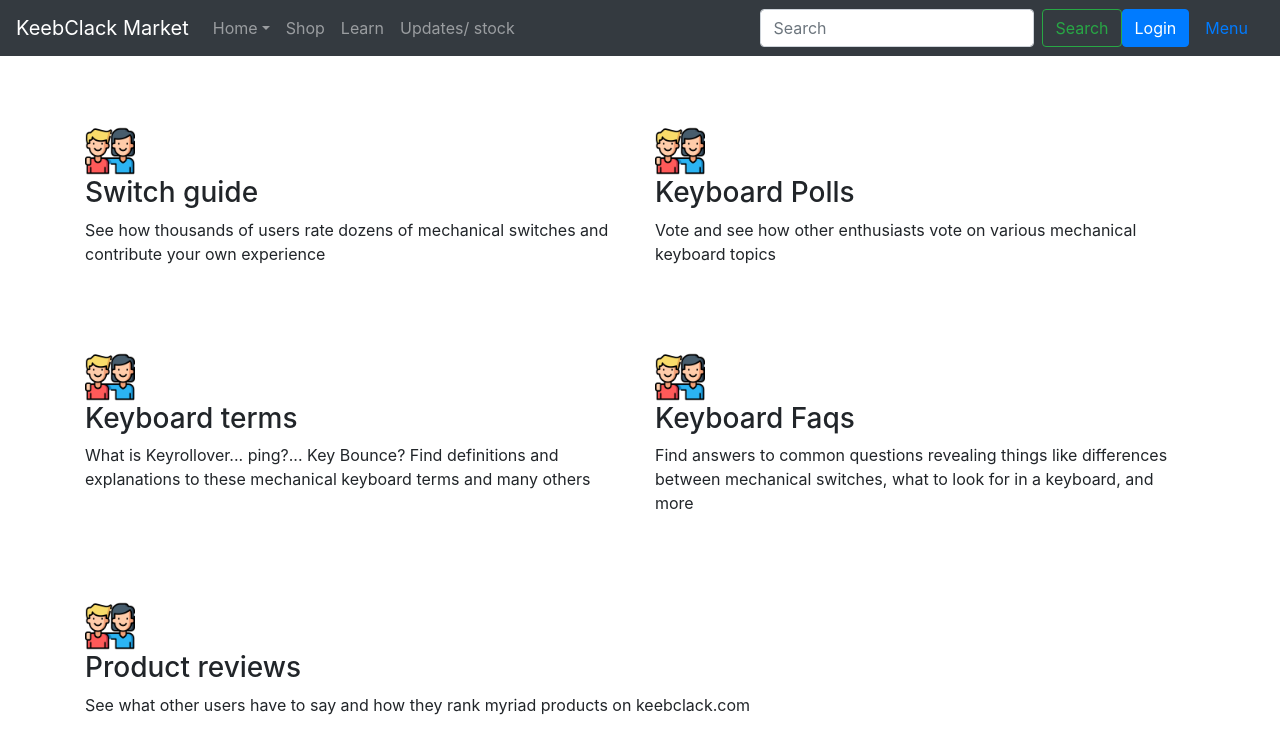
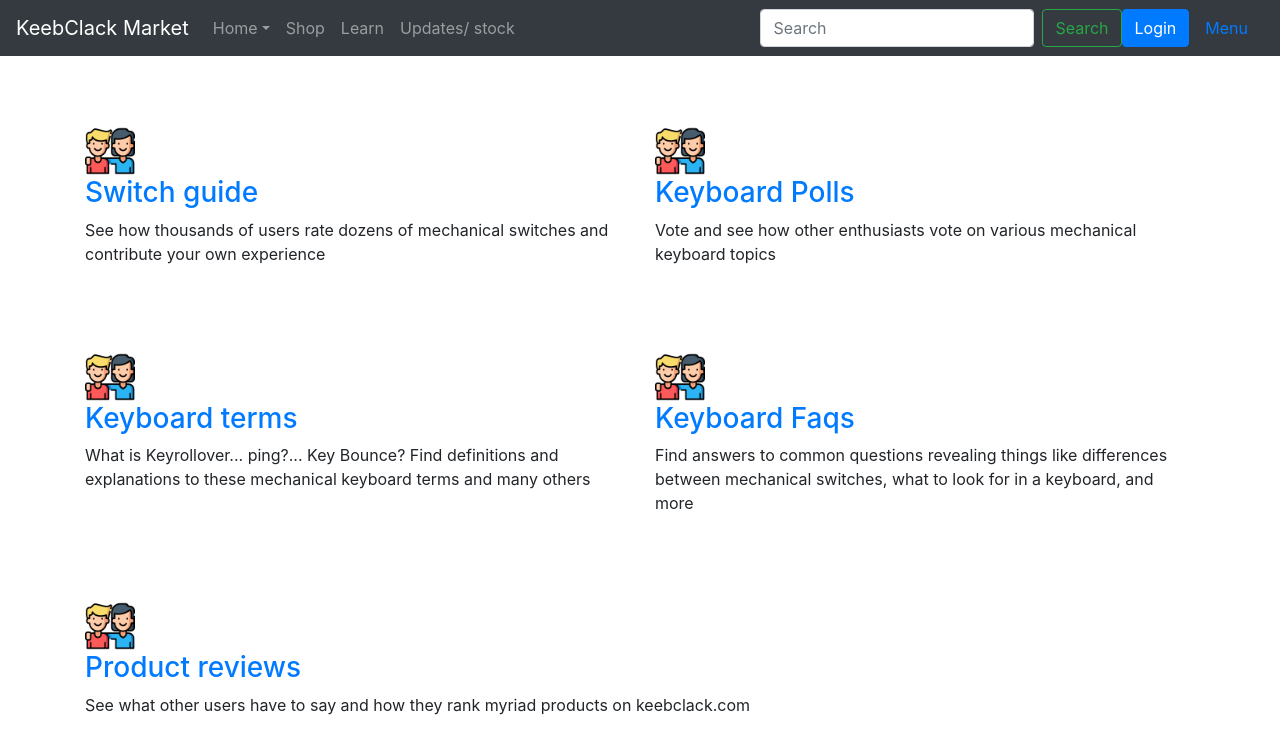
Before and after one commit to Chris-Ngu/ECommerceTS, a React (Create React App) app in the folder frontend/: page /market/learn in a window 1280 px wide. Shown: the top 754 px of the page. Built offline with nearby package versions, Linux system fonts and the light colour scheme.

Commit message:
adding learning routes

```diff
--- a/frontend/src/App.tsx
+++ b/frontend/src/App.tsx
@@ -14,6 +14,12 @@
 import Learn from "./pages/market/Learn";
 import About from './pages/market/About';
 import Updates from "./pages/market/Updates";
+import SwitchGuide from "./pages/market/switch";
+import Polls from "./pages/market/polls";
+import Terms from "./pages/market/terms";
+import Faqs from "./pages/market/faqs";
+import Reviews from "./pages/market/reviews";
+
 import KeyboardListing from './pages/market/KeyboardListing';
 
 const App: React.FC = () => {
@@ -32,6 +38,11 @@
           <Route path="/market/learn" exact component={Learn} />
           <Route path="/market/about" exact component={About} />
           <Route path="/market/updates" exact component={Updates} />
+          <Route path="/market/switchguide" exact component={SwitchGuide}/>
+          <Route path="/market/polls" exact component={Polls}/>
+          <Route path="/market/terms" exact component={Terms}/>
+          <Route path="/market/faqs" exact component={Faqs}/>
+          <Route path="/market/reviews" exact component={Reviews}/>
           <Route path="market/shop/:keyboardid" component={KeyboardListing} />
           <Route component={FourOhFour} />
         </Switch>
--- a/frontend/src/pages/market/Learn.tsx
+++ b/frontend/src/pages/market/Learn.tsx
@@ -17,7 +17,7 @@
                                 width={50}
                                 height={50}
                             />
-                            <h3>Switch guide</h3>
+                            <a href="/market/switchguide"><h3>Switch guide</h3></a>
                             <p>See how thousands of users rate dozens of mechanical switches and contribute your own experience</p>
                         </Col>
                         <Col className="learn-guide-poll">
@@ -27,7 +27,7 @@
                                 width={50}
                                 height={50}
                             />
-                            <h3>Keyboard Polls</h3>
+                            <a href="/market/polls"><h3>Keyboard Polls</h3> </a>
                             <p>Vote and see how other enthusiasts vote on various mechanical keyboard topics</p>
                         </Col>
                     </Row>
@@ -39,7 +39,7 @@
                                 width={50}
                                 height={50}
                             />
-                            <h3>Keyboard terms</h3>
+                            <a href="/market/terms"><h3>Keyboard terms</h3></a>
                             <p>What is Keyrollover... ping?... Key Bounce? Find definitions and explanations to these mechanical keyboard terms and many others</p>
                         </Col>
                         <Col className="learn-guide-faqs">
@@ -49,7 +49,7 @@
                                 width={50}
                                 height={50}
                             />
-                            <h3>Keyboard Faqs</h3>
+                            <a href="/market/faqs"><h3>Keyboard Faqs</h3></a>
                             <p>Find answers to common questions revealing things like differences between mechanical switches, what to look for in a keyboard, and more</p>
                         </Col>
                     </Row>
@@ -61,7 +61,7 @@
                                 width={50}
                                 height={50}
                             />
-                            <h3>Product reviews</h3>
+                            <a href="/market/reviews"><h3>Product reviews</h3></a>
                             <p>See what other users have to say and how they rank myriad products on keebclack.com</p>
                         </Col>
                     </Row>
--- /dev/null
+++ b/frontend/src/pages/market/faqs.tsx
@@ -0,0 +1,11 @@
+import React from "react";
+
+const Faqs = () => {
+    return(
+        <div>
+            FAQS
+        </div>
+    )
+}
+
+export default Faqs;
--- /dev/null
+++ b/frontend/src/pages/market/polls.tsx
@@ -0,0 +1,11 @@
+import React from "react";
+
+const Polls = () => {
+    return(
+        <div>
+            Polls page here
+        </div>
+    )
+}
+
+export default Polls;
--- /dev/null
+++ b/frontend/src/pages/market/reviews.tsx
@@ -0,0 +1,11 @@
+import React from "react";
+
+const Reviews = () => {
+    return (
+        <div>
+            reviews page
+        </div>
+    )
+}
+
+export default Reviews;
--- /dev/null
+++ b/frontend/src/pages/market/switch.tsx
@@ -0,0 +1,11 @@
+import React from "react";
+
+const Switch = () => {
+    return(
+        <div>
+            Switch guide here
+        </div>
+    )
+}
+
+export default Switch;
--- /dev/null
+++ b/frontend/src/pages/market/terms.tsx
@@ -0,0 +1,11 @@
+import React from "react";
+
+const Terms = () => {
+    return(
+        <div>
+            Terms page here
+        </div>
+    )
+}
+
+export default Terms;
```
